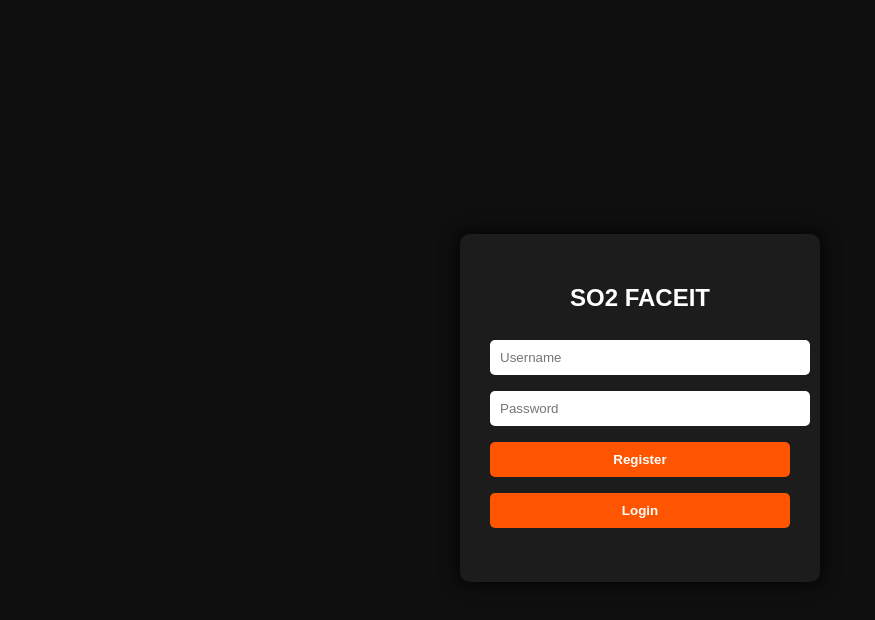
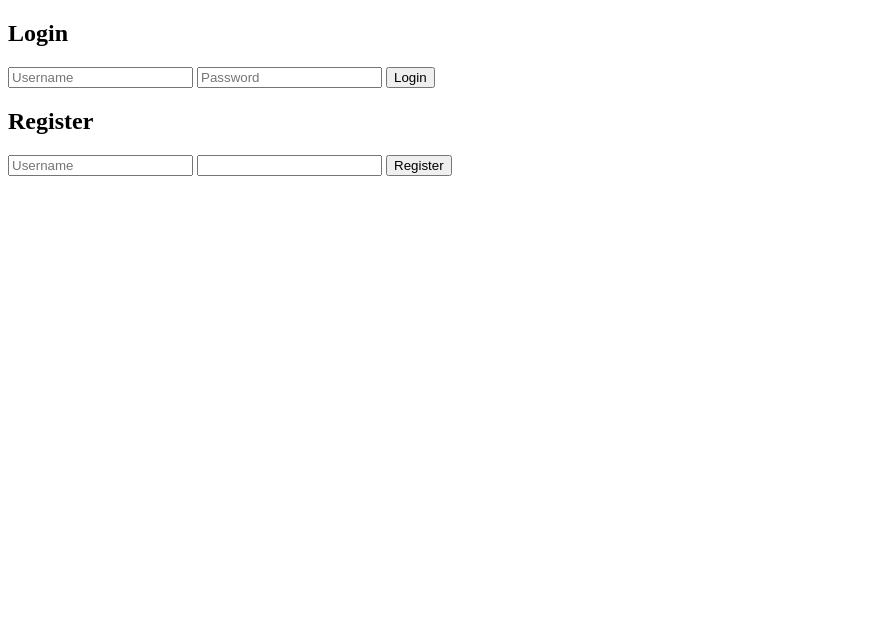
Before and after one commit to aspecttt67/so2-faceit, a website: page index.html in a window 1280 px wide. Shown: the whole page, without its empty margins (0-875 px from the left). Drawn offline with Linux system fonts and the light colour scheme.

Commit message:
Update index.html

```diff
--- a/index.html
+++ b/index.html
@@ -2,84 +2,23 @@
 <html lang="ro">
 <head>
   <meta charset="UTF-8" />
-  <title>SO2 FACEIT</title>
-  <style>
-    body {
-      background:#0f0f0f;
-      color:#fff;
-      font-family:Arial;
-      display:flex;
-      justify-content:center;
-      align-items:center;
-      height:100vh;
-    }
-    .box {
-      background:#1c1c1c;
-      padding:30px;
-      border-radius:10px;
-      width:300px;
-      text-align:center;
-      box-shadow:0 0 20px #000;
-    }
-    input, button {
-      width:100%;
-      margin:8px 0;
-      padding:10px;
-      border:none;
-      border-radius:5px;
-    }
-    button {
-      background:#ff5500;
-      color:#fff;
-      font-weight:bold;
-      cursor:pointer;
-    }
-  </style>
+  <title>Login</title>
 </head>
 <body>
-  <div class="box">
-    <h2>SO2 FACEIT</h2>
-    <input id="user" placeholder="Username">
-    <input id="pass" type="password" placeholder="Password">
-    <button onclick="register()">Register</button>
-    <button onclick="login()">Login</button>
-    <p id="msg"></p>
-  </div>
 
-<script>
-async function register(){
-  const r = await fetch("/register", {
-    method:"POST",
-    headers:{"Content-Type":"application/json"},
-    body: JSON.stringify({
-      username:user.value,
-      password:pass.value
-    })
-  });
-  const d = await r.json();
-  msg.innerText = d.success ? "Registered!" : (d.error || "Error");
-}
+  <h2>Login</h2>
+  <form method="POST" action="/login">
+    <input name="username" placeholder="Username" required />
+    <input name="password" type="password" placeholder="Password" required />
+    <button type="submit">Login</button>
+  </form>
 
-async function login(){
-  const r = await fetch("/login", {
-    method:"POST",
-    headers:{"Content-Type":"application/json"},
-    body: JSON.stringify({
-      username:user.value,
-      password:pass.value
-    })
-  });
-  const d = await r.json();
+  <h2>Register</h2>
+  <form method="POST" action="/register">
+    <input name="username" placeholder="Username" required />
+    <input name="password" type="password" required />
+    <button type="submit">Register</button>
+  </form>
 
-  if(d.success){
-    msg.innerText = "Logged in!";
-    setTimeout(() => {
-      window.location.href = "/dashboard.html";
-    }, 800);
-  } else {
-    msg.innerText = d.error || "Login failed";
-  }
-}
-</script>
 </body>
 </html>
```
